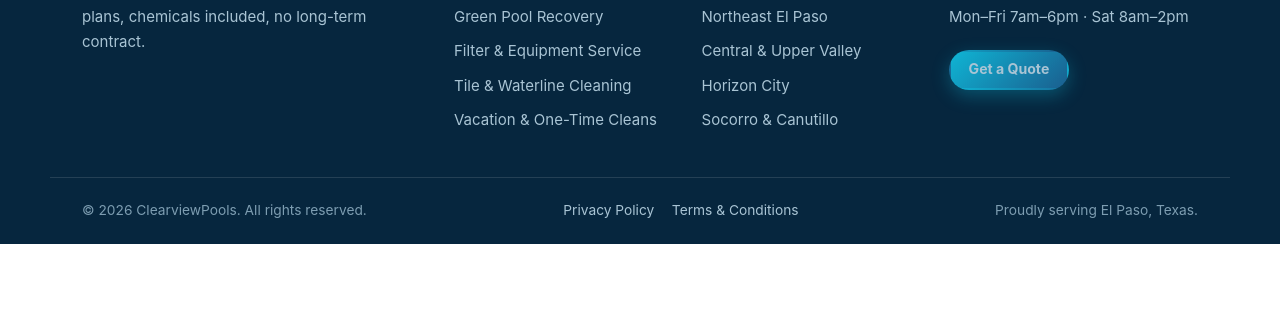
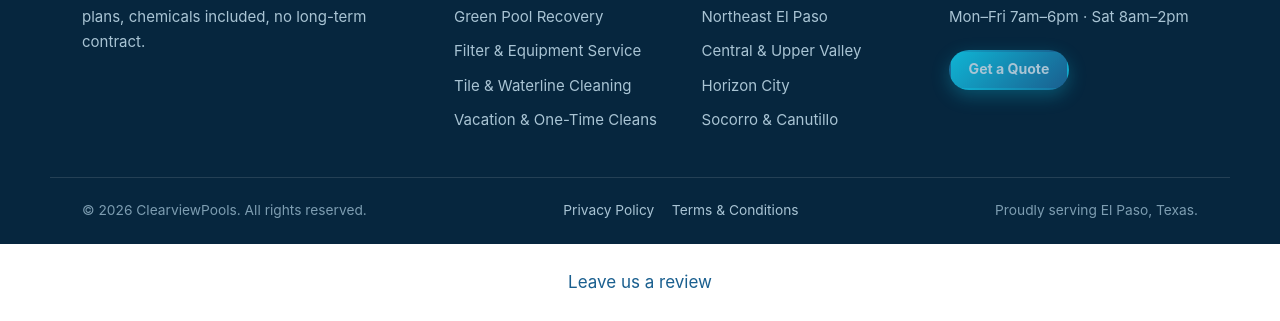
Before and after one commit to hmseeb/site-clearviewpools-ea7a, a plain HTML site: page blog/index.html in a window 1280 px wide. Shown: the part 2904-3225 px from the top of the page. Before the commit the page ends 3148 px from the top, so only its background shows below. Drawn offline with Linux system fonts and the light colour scheme.

Commit message:
feat: add review page link

```diff
--- a/blog/index.html
+++ b/blog/index.html
@@ -137,5 +137,6 @@
     <p>Proudly serving El Paso, Texas.</p>
   </div>
 </footer>
+<p data-lv-review="1" style="text-align:center;margin:24px 0"><a href="/review">Leave us a review</a></p>
 </body>
 </html>
```
Also changed, not shown: blog/pool-cleaning-before-a-party/index.html (+1 -0 lines), blog/pool-cleaning-for-a-neglected-pool/index.html (+1 -0 lines), blog/pool-cleaning-quote-from-a-photo/index.html (+1 -0 lines), blog/pool-quote/index.html (+1 -0 lines), blog/pool-service-for-a-vacation/index.html (+1 -0 lines), blog/pool-service-for-dust-storms-and-monsoon-season/index.html (+1 -0 lines), blog/pool-service-for-dust-storms-el-paso/index.html (+1 -0 lines), blog/pool-service-for-equipment-problems-el-paso/index.html (+1 -0 lines), blog/pool-service-openings/index.html (+1 -0 lines), blog/pool-service-steps/index.html (+1 -0 lines), blog/same-technician-each-week/index.html (+1 -0 lines), blog/weekly-pool-cleaning-plan/index.html (+1 -0 lines), blog/weekly-pool-cleaning-service-el-paso/index.html (+1 -0 lines).
